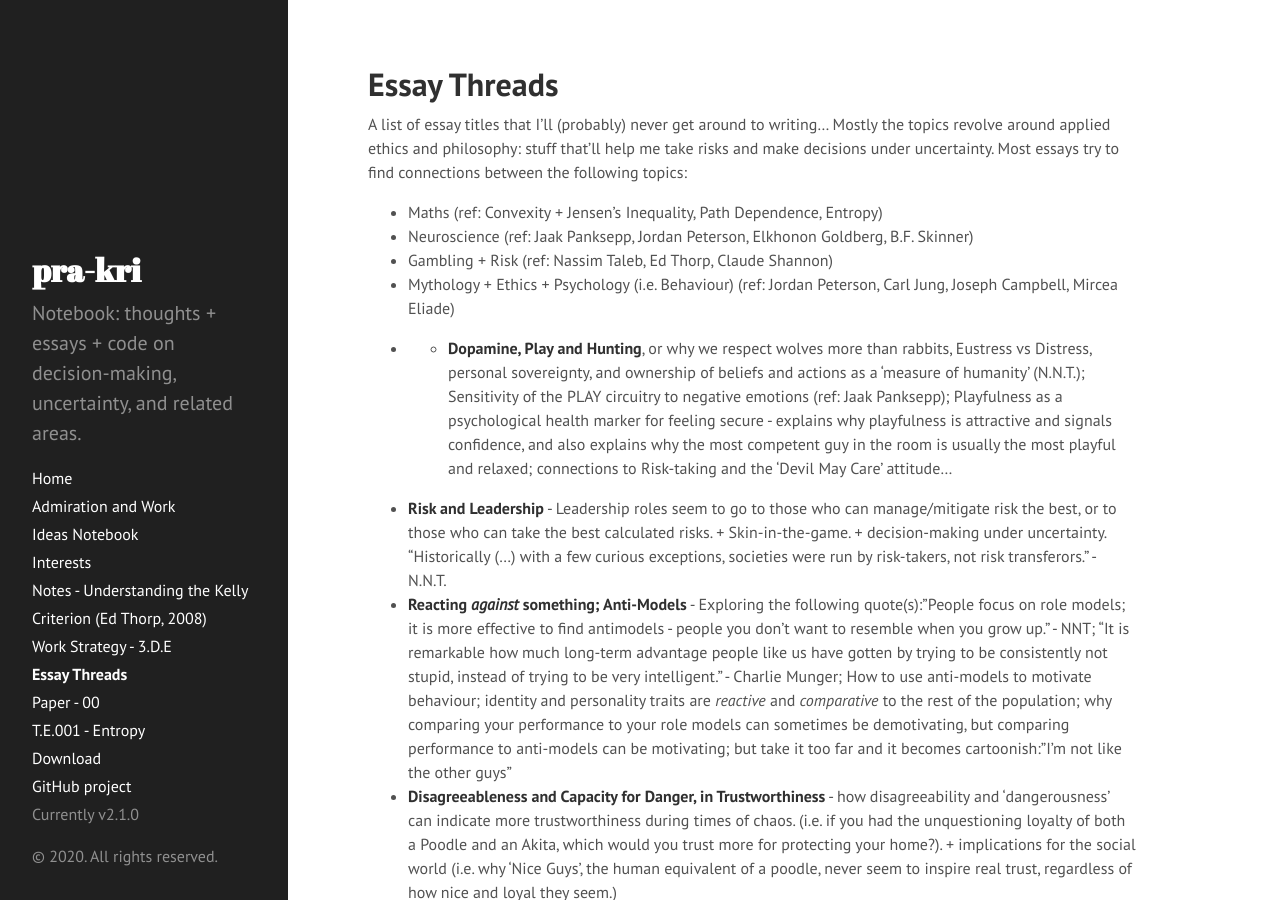
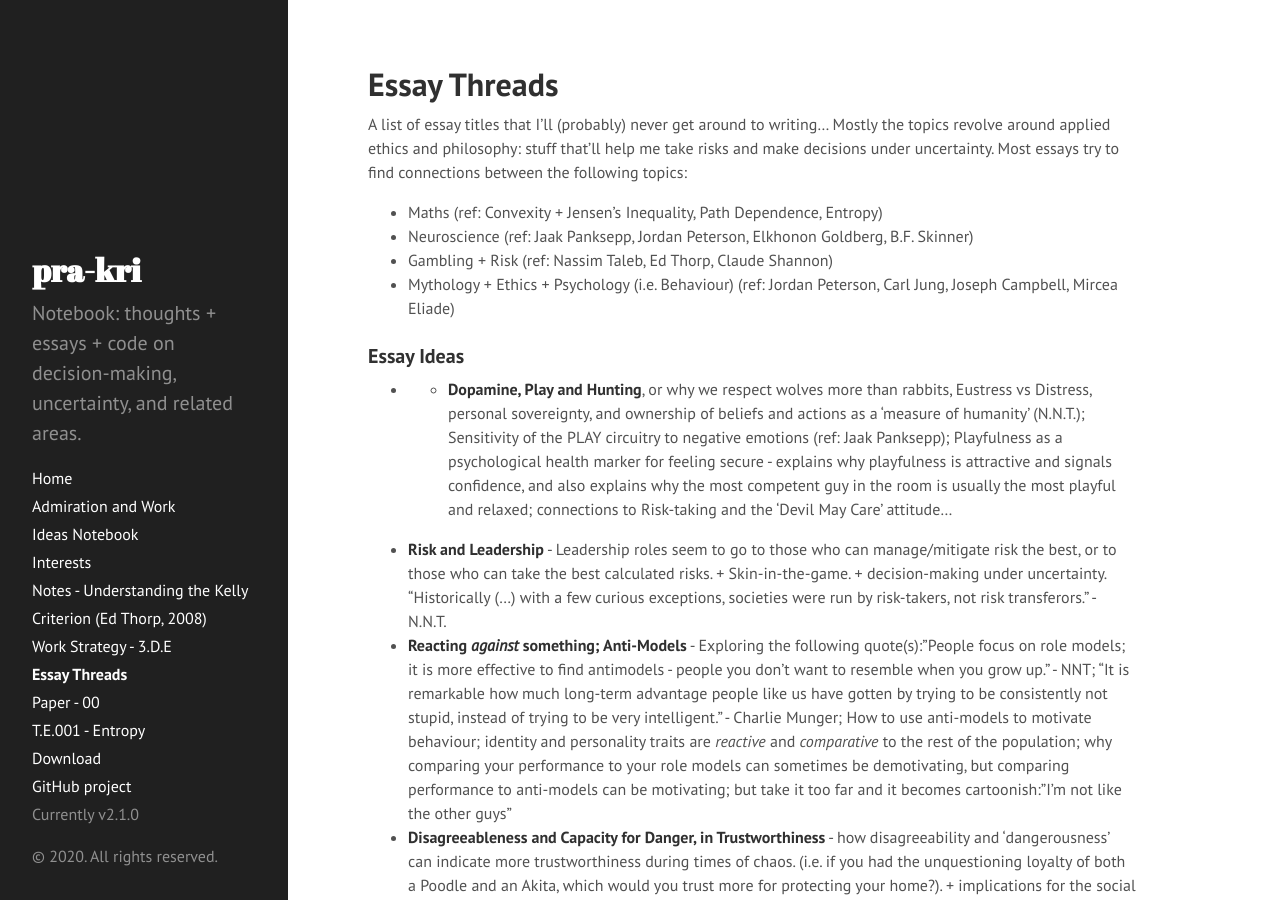
Before and after one commit to pra-kri/pra-kri.github.io, a Jekyll site: the page built from essay_threads.md, in a window 1280 px wide and 900 px high. Built offline with Jekyll 4.4.1, drawn with Linux system fonts in a browser that asks for light colours.

Commit message:
Update essay_threads.md

```diff
--- a/essay_threads.md
+++ b/essay_threads.md
@@ -12,6 +12,7 @@ Most essays try to find connections between the following topics:
 * Mythology + Ethics + Psychology (i.e. Behaviour) (ref: Jordan Peterson, Carl Jung, Joseph Campbell, Mircea Eliade)
 
 
+### Essay Ideas
 
 * * **Dopamine, Play and Hunting**, or why we respect wolves more than rabbits, Eustress vs Distress, personal sovereignty, and ownership of beliefs and actions as a 'measure of humanity' (N.N.T.); Sensitivity of the PLAY circuitry to negative emotions (ref: Jaak Panksepp); Playfulness as a psychological health marker for feeling secure - explains why playfulness is attractive and signals confidence, and also explains why the most competent guy in the room is usually the most playful and relaxed; connections to Risk-taking and the 'Devil May Care' attitude...
 * **Risk and Leadership** - Leadership roles seem to go to those who can manage/mitigate risk the best, or to those who can take the best calculated risks. + Skin-in-the-game. + decision-making under uncertainty. "Historically (...) with a few curious exceptions, societies were run by risk-takers, not risk transferors." - N.N.T.
```
